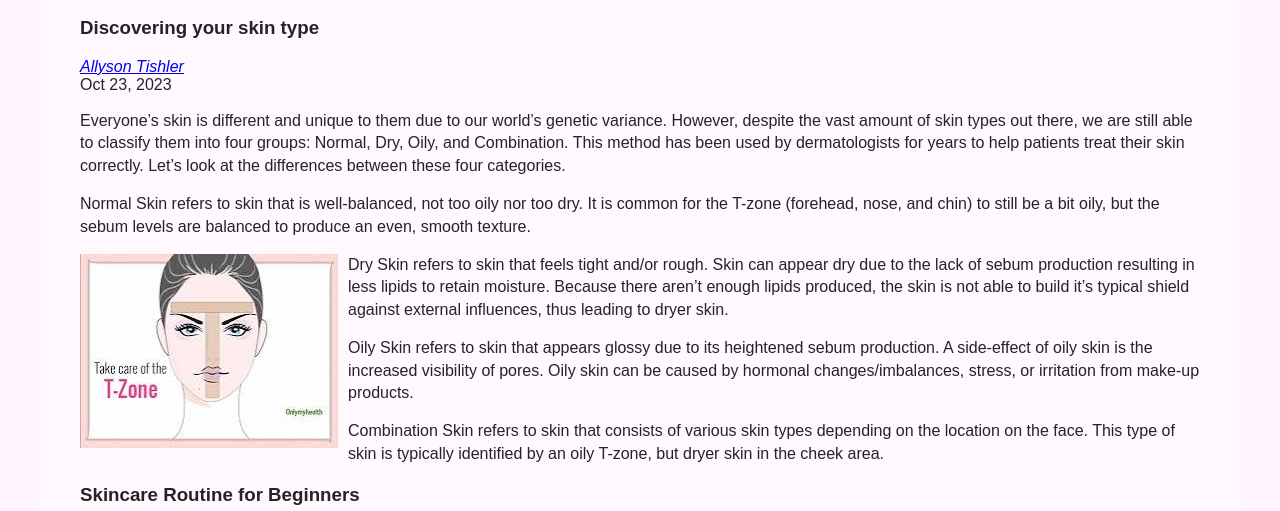
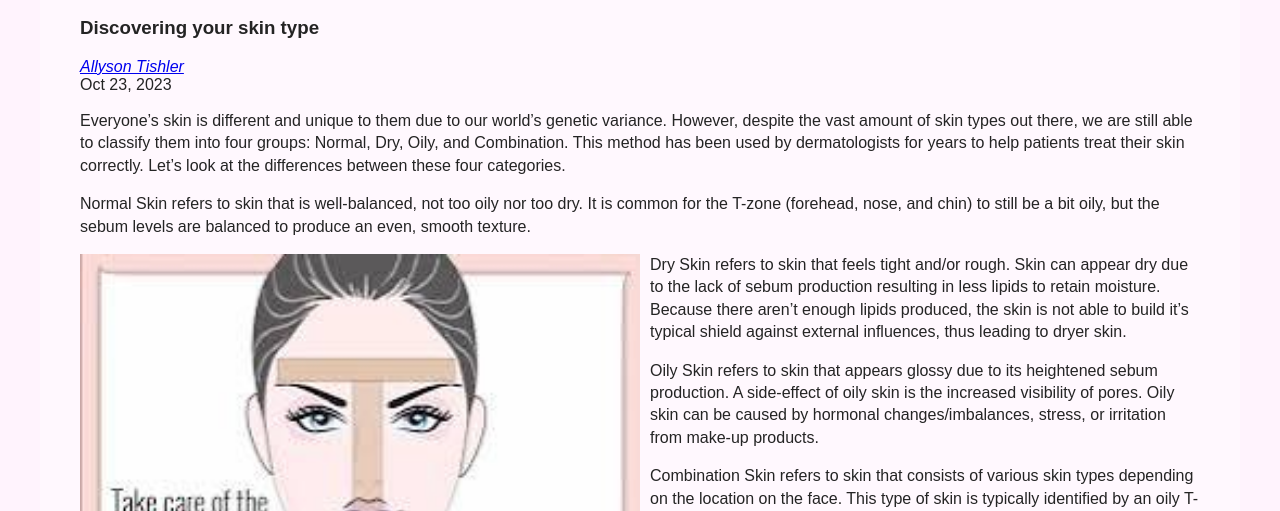
Before and after one commit to allysontishler/mi349_blog, a plain HTML site: page index.html in a window 1280 px wide. Shown: the part 289-800 px from the top of the page. Drawn offline with Linux system fonts and the light colour scheme.

Commit message:
secondimg

```diff
--- a/style.css
+++ b/style.css
@@ -51,6 +51,11 @@ img {
     margin-right: 10px;
 }
 
+img {
+    width: 50%;
+    height: 50%;
+}
+
 #blog {
     border-top: 1px dotted #ccc;
 }
```
